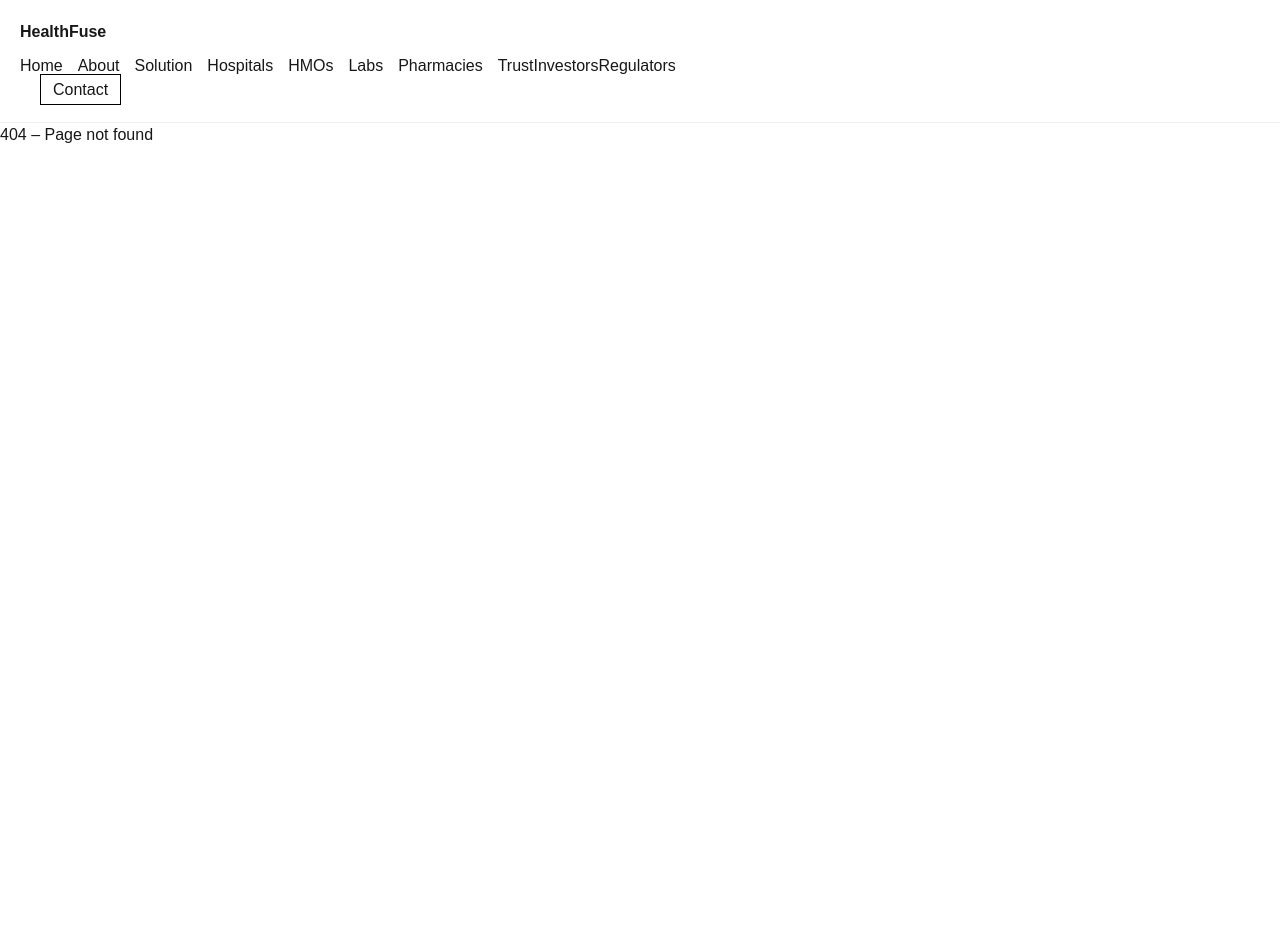
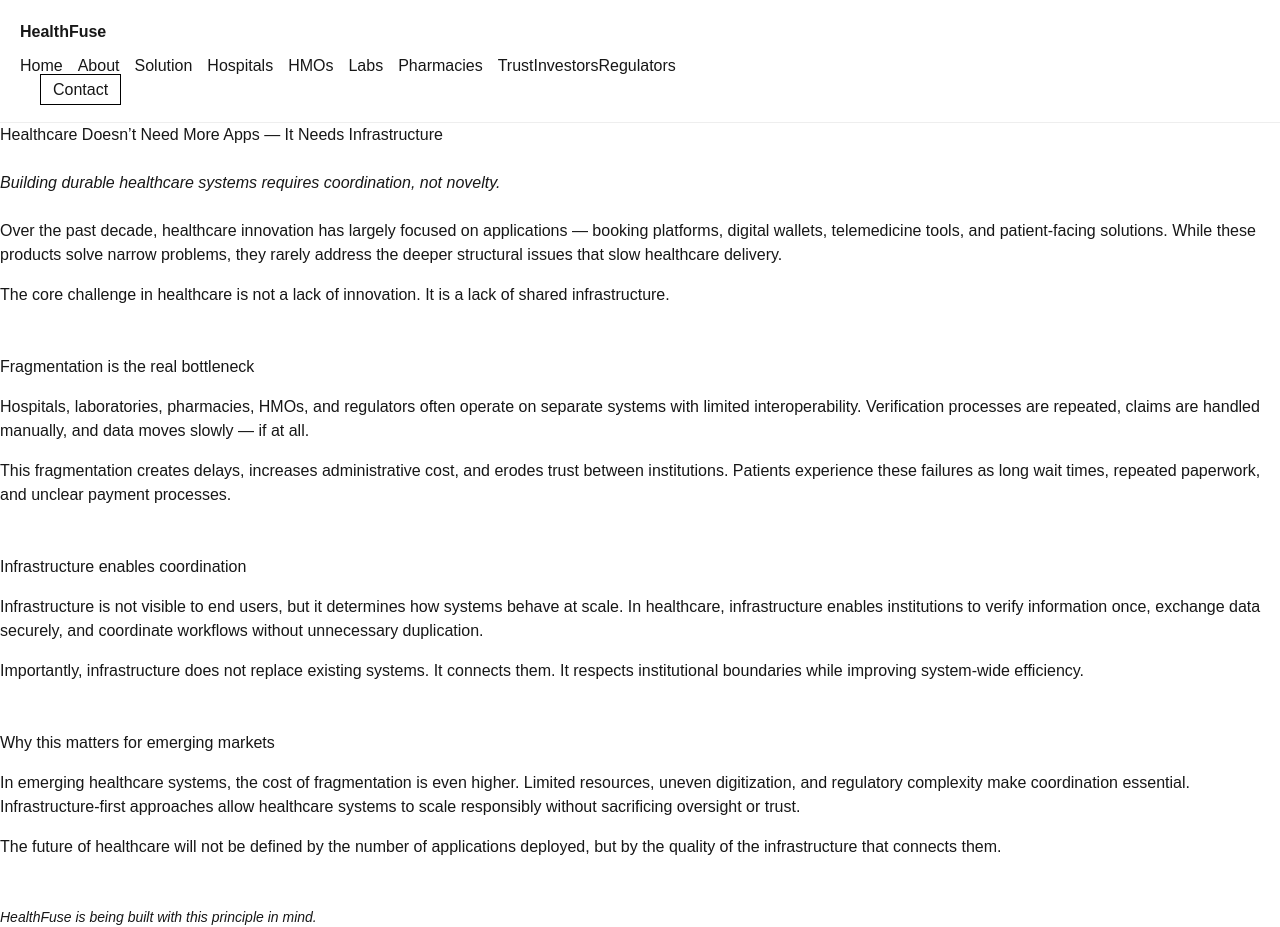
Before and after one commit to Nwokeoma/healthfuse, a Next.js app: page /insights/infrastructure in a window 1280 px wide. Before the commit this address had no page. Before the commit the page ends 800 px from the top, so only its background shows below. Built offline with nearby package versions, Linux system fonts and the light colour scheme.

Commit message:
Add insights section and infrastructure thought leadership essay

```diff
--- /dev/null
+++ b/app/insights/infrastructure/page.tsx
@@ -0,0 +1,73 @@
+export default function InfrastructureEssay() {
+    return (
+      <>
+        <h1 className="mb-6">
+          Healthcare Doesn’t Need More Apps — It Needs Infrastructure
+        </h1>
+
+        <p className="italic mt-4">
+          Building durable healthcare systems requires coordination, not novelty.
+        </p>
+
+        <p className="mt-6">
+          Over the past decade, healthcare innovation has largely focused on
+          applications — booking platforms, digital wallets, telemedicine tools,
+          and patient-facing solutions. While these products solve narrow problems,
+          they rarely address the deeper structural issues that slow healthcare
+          delivery.
+        </p>
+
+        <p className="mt-4">
+          The core challenge in healthcare is not a lack of innovation. It is a lack
+          of shared infrastructure.
+        </p>
+
+        <h2 className="mt-12 mb-4">Fragmentation is the real bottleneck</h2>
+
+        <p className="mt-4">
+          Hospitals, laboratories, pharmacies, HMOs, and regulators often operate on
+          separate systems with limited interoperability. Verification processes are
+          repeated, claims are handled manually, and data moves slowly — if at all.
+        </p>
+
+        <p className="mt-4">
+          This fragmentation creates delays, increases administrative cost, and
+          erodes trust between institutions. Patients experience these failures as
+          long wait times, repeated paperwork, and unclear payment processes.
+        </p>
+
+        <h2 className="mt-12 mb-4">Infrastructure enables coordination</h2>
+
+        <p className="mt-4">
+          Infrastructure is not visible to end users, but it determines how systems
+          behave at scale. In healthcare, infrastructure enables institutions to
+          verify information once, exchange data securely, and coordinate workflows
+          without unnecessary duplication.
+        </p>
+
+        <p className="mt-4">
+          Importantly, infrastructure does not replace existing systems. It connects
+          them. It respects institutional boundaries while improving system-wide
+          efficiency.
+        </p>
+
+        <h2 className="mt-12 mb-4">Why this matters for emerging markets</h2>
+
+        <p className="mt-4">
+          In emerging healthcare systems, the cost of fragmentation is even higher.
+          Limited resources, uneven digitization, and regulatory complexity make
+          coordination essential. Infrastructure-first approaches allow healthcare
+          systems to scale responsibly without sacrificing oversight or trust.
+        </p>
+
+        <p className="mt-4">
+          The future of healthcare will not be defined by the number of applications
+          deployed, but by the quality of the infrastructure that connects them.
+        </p>
+
+        <p className="mt-12 text-sm italic">
+          HealthFuse is being built with this principle in mind.
+        </p>
+      </>
+    );
+  }
--- /dev/null
+++ b/app/insights/page.tsx
@@ -0,0 +1,23 @@
+export default function InsightsPage() {
+    return (
+      <>
+        <h1 className="mb-6">Insights</h1>
+
+        <p className="text-lg mt-4">
+          Reflections on healthcare infrastructure, system design, and the realities
+          of building interoperable healthcare systems in emerging markets.
+        </p>
+
+        <ul className="mt-10 space-y-6">
+          <li>
+            <a href="/insights/infrastructure" className="underline">
+              Healthcare Doesn’t Need More Apps — It Needs Infrastructure
+            </a>
+            <p className="mt-2 text-sm">
+              Why fragmentation, not innovation, is the real bottleneck.
+            </p>
+          </li>
+        </ul>
+      </>
+    );
+  }
```
